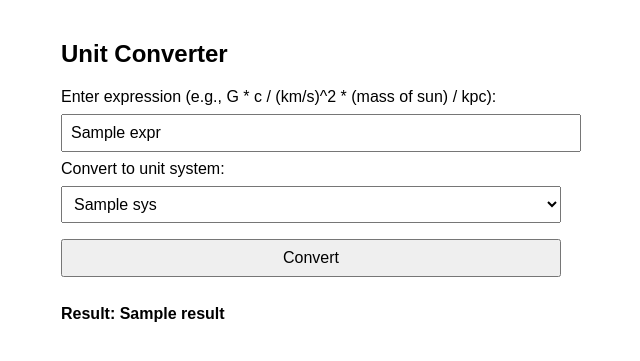
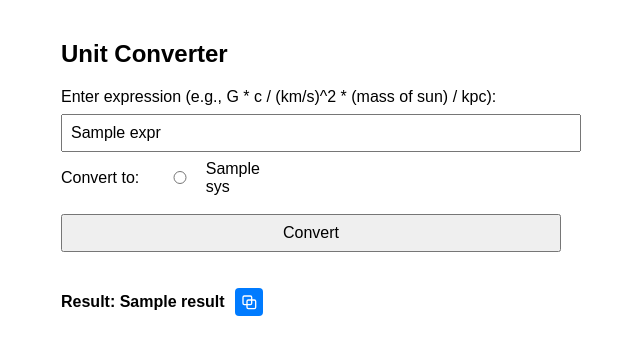
Before and after one commit to pmocz/online-unit-converter, a Flask app: template templates/index.html in a window 1280 px wide. Shown: the top 361 px of the page, without its empty margins (329-969 px from the left). Run offline with Flask 3, Linux system fonts and the light colour scheme; the template is opened without the code that fills it: most values are stand-ins (such as "Sample title", 1, 10 or a date in 2020).

Commit message:
radio buttons, copy box

```diff
--- a/templates/index.html
+++ b/templates/index.html
@@ -17,16 +17,40 @@
         <form method="post">
             <label for="expression">Enter expression (e.g., G * c / (km/s)^2 * (mass of sun) / kpc):</label>
             <input type="text" id="expression" name="expression" value="{{ expr }}" required>
-            <label for="system">Convert to unit system:</label>
-            <select id="system" name="system">
-                {% for sys in systems %}
-                <option value="{{ sys }}" {% if sys == system %}selected{% endif %}>{{ sys }}</option>
-                {% endfor %}
-            </select>
+            <div style="display: flex; align-items: center; gap: 20px; margin-bottom: 10px;">
+                <span>Convert to:</span>
+                <div id="unit-systems" style="display: flex; gap: 20px;">
+                    {% for sys in systems %}
+                    <label style="display: flex; align-items: center; gap: 5px;">
+                        <input type="radio" name="system" value="{{ sys }}" {% if sys == system %}checked{% endif %} onchange="this.form.submit()">
+                        {{ sys }}
+                    </label>
+                    {% endfor %}
+                </div>
+            </div>
             <button type="submit">Convert</button>
         </form>
         {% if result %}
-        <div class="result">Result: {{ result }}</div>
+        <div class="result" style="display: flex; align-items: center; gap: 10px;">
+            <span>Result: {{ result }}</span>
+            <button id="copy-btn" type="button" onclick="copyResult()" title="copy" style="background: #007bff; color: white; border: none; border-radius: 4px; padding: 2px; font-size: 0.85em; cursor: pointer; transition: background 0.2s; min-width: 0; width: 28px; height: 28px; display: flex; align-items: center; justify-content: center;">
+                <svg xmlns="http://www.w3.org/2000/svg" width="16" height="16" fill="none" viewBox="0 0 24 24" stroke="currentColor" style="vertical-align: middle;"><rect x="9" y="9" width="13" height="13" rx="2" stroke-width="2"/><rect x="3" y="3" width="13" height="13" rx="2" stroke-width="2"/></svg>
+            </button>
+        </div>
+        <script>
+        function copyResult() {
+            const resultText = document.querySelector('.result span').textContent.replace('Result: ', '');
+            navigator.clipboard.writeText(resultText).then(() => {
+                const btn = document.getElementById('copy-btn');
+                    btn.innerHTML = '<svg xmlns="http://www.w3.org/2000/svg" width="16" height="16" fill="none" viewBox="0 0 24 24" stroke="currentColor" style="vertical-align: middle;"><polyline points="20 6 9 17 4 12" style="fill:none;stroke:#fff;stroke-width:2"/></svg>';
+                btn.style.background = '#28a745';
+                setTimeout(() => {
+                        btn.innerHTML = '<svg xmlns="http://www.w3.org/2000/svg" width="16" height="16" fill="none" viewBox="0 0 24 24" stroke="currentColor" style="vertical-align: middle;"><rect x="9" y="9" width="13" height="13" rx="2" stroke-width="2"/><rect x="3" y="3" width="13" height="13" rx="2" stroke-width="2"/></svg>';
+                    btn.style.background = '#007bff';
+                }, 1200);
+            });
+        }
+        </script>
         {% endif %}
         {% if error %}
         <div class="error">Error: {{ error }}</div>
```
